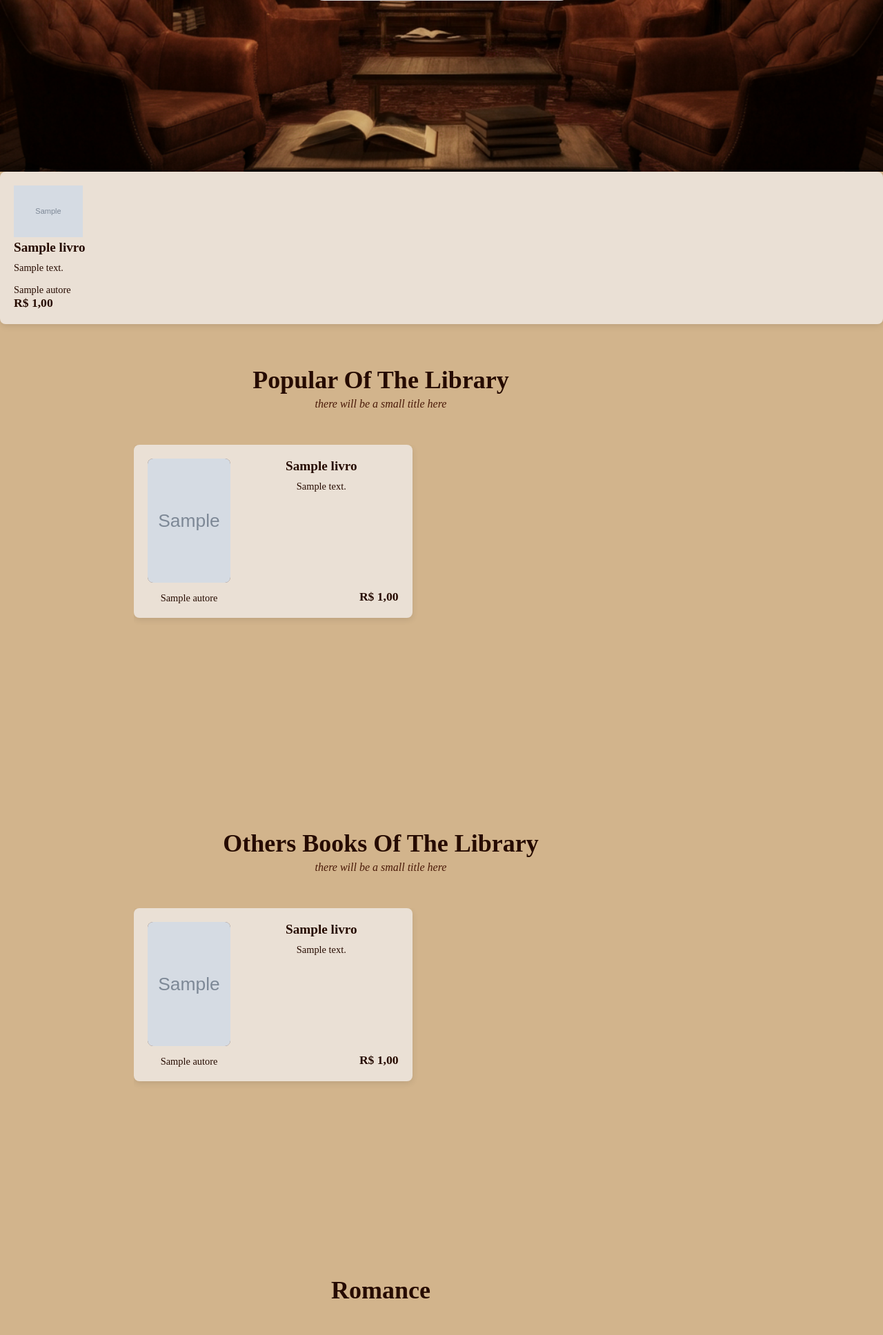
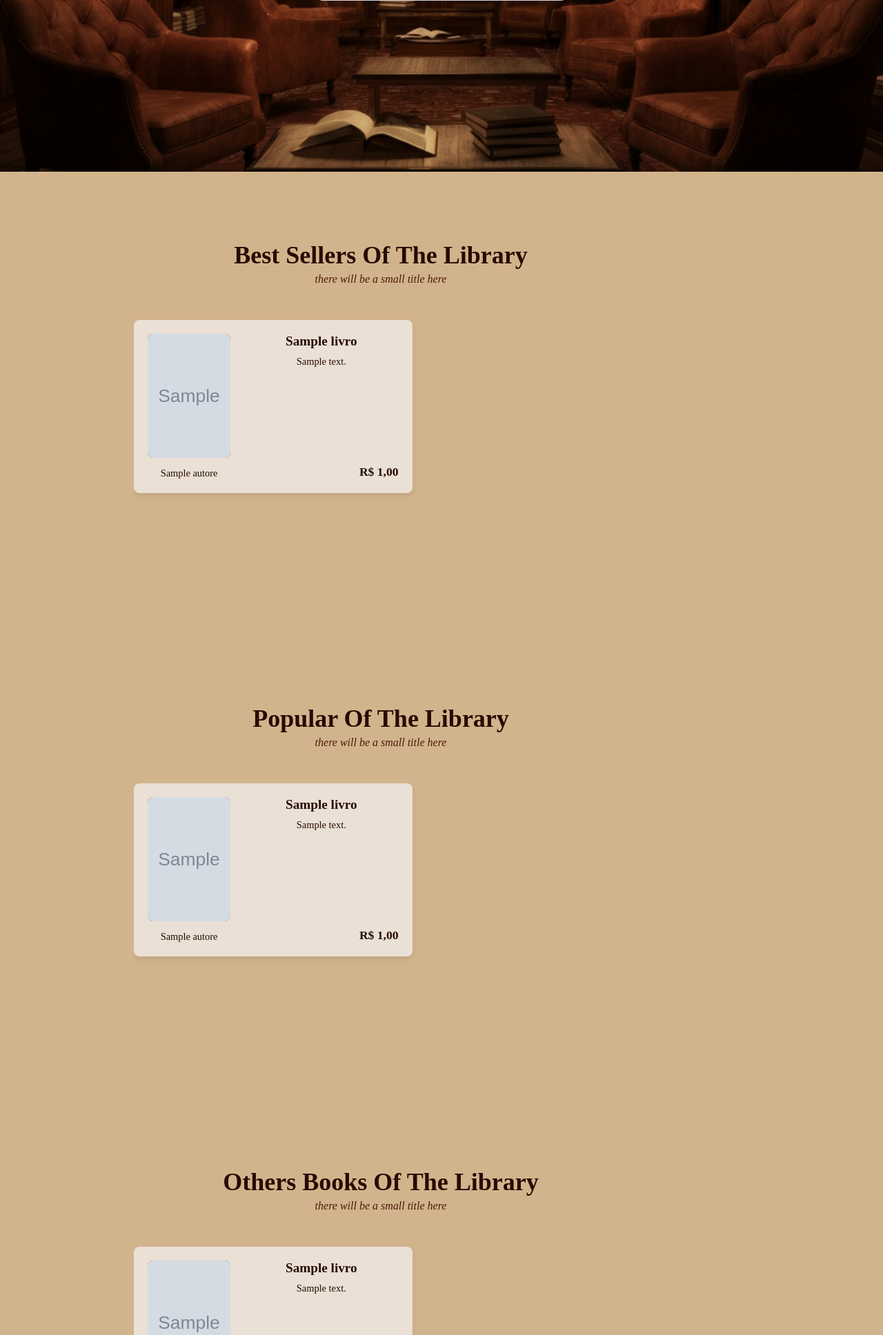
Before and after one commit to GustaFrias/Biblioteca, a PHP site: page / in a window 1280 px wide. Shown: the part 551-2487 px from the top of the page at 69% size. Run offline with PHP 8.4, Linux system fonts and the light colour scheme; tables that the repository leaves empty hold one stand-in row (values such as "Sample post"); grey boxes marked "Sample" are stand-in pictures; some libraries are stand-ins or nearby versions; some web fonts are replaced.

Commit message:
Adiciona seção de Best Sellers com exibição de livros e melhorias na estrutura do carrossel

```diff
--- a/index.php
+++ b/index.php
@@ -74,31 +74,51 @@
         </div>
     </div>
 
+    <div class="carussel">
+        <div class="principal" id="best-sellers">
+            <section class="tela">
+                <div class="separador" id="temas">
+                    <h2 class="titulo">Best Sellers Of The Library</h2>
+                    <p class="subtitle">there will be a small title here</p>
+                </div>
+
+                <div class="books-container">
+                    <button class="scroll-btn left">
+                        <i class="fas fa-chevron-left"></i>
+                    </button>
+
+                    <div class="book-grid">
                         <?php
-                // Defina aqui os id s dos bestsellers
-            $idsBestSellers = [1, 2, 3, 4, 5];
-            $placeholders = implode(',', array_fill(0, count($idsBestSellers), '?'));
-
                         $sql = "SELECT livros.*, autores.nome AS nome_autor
                                 FROM livros
                                 LEFT JOIN autores ON livros.autor_id = autores.id
-                WHERE livros.id IN ($placeholders)
-                ORDER BY FIELD(livros.id, $placeholders)";
+                                ORDER BY livros.id DESC
+                                LIMIT 10";
 
                         $stmt = $pdo->prepare($sql);
-             $params = array_merge($idsBestSellers, $idsBestSellers);
+                        $stmt->execute();
+                        $livros = $stmt->fetchAll();
 
-             $stmt->execute($params);
-                            $livros = $stmt->fetchAll();
                         foreach ($livros as $livro):
                         ?>
                         <a href="htmls/moreInfo.php?id=<?= $livro['id'] ?>" class="book-card">
-                <div class="book-info">
-                    <img src="uploads/<?= htmlspecialchars($livro['imagem']) ?>" alt="<?= htmlspecialchars($livro['titulo']) ?>" style="width:100px; height:auto;">
-                    <h3 class="book-title"><?= htmlspecialchars($livro['titulo']) ?></h3>
-                    <p class="book-description"><?= mb_strimwidth(htmlspecialchars($livro['descricao']), 0, 100, '...') ?></p>
-                    <p class="book-author"><?= htmlspecialchars($livro['nome_autor']) ?></p>
-                    <p class="book-price">R$ <?= number_format($livro['preco'], 2, ',', '.') ?></p>
+                            <div class="book-column-left">
+                                <img src="uploads/<?= htmlspecialchars($livro['imagem']) ?>"
+                                    alt="<?= htmlspecialchars($livro['titulo']) ?>">
+                                <p class="book-author">
+                                    <?= htmlspecialchars($livro['nome_autor']) ?>
+                                </p>
+                            </div>
+                            <div class="book-column-right">
+                                <h3 class="book-title">
+                                    <?= htmlspecialchars($livro['titulo']) ?>
+                                </h3>
+                                <p class="book-description">
+                                    <?= mb_strimwidth(htmlspecialchars($livro['descricao']), 0, 100, '...') ?>
+                                </p>
+                                <p class="book-price">R$
+                                    <?= number_format($livro['preco'], 2, ',', '.') ?>
+                                </p>
                             </div>
                         </a>
                         <?php endforeach; ?>
```
Lines whose indentation alone changed are shown as unchanged.
